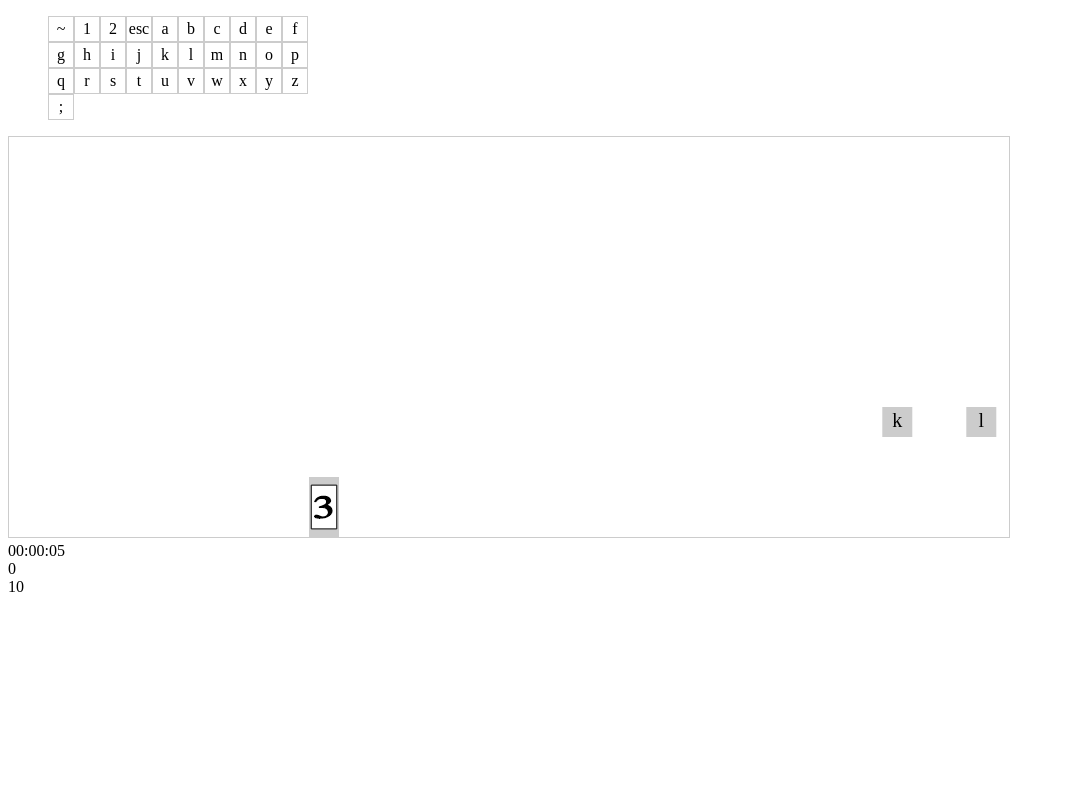
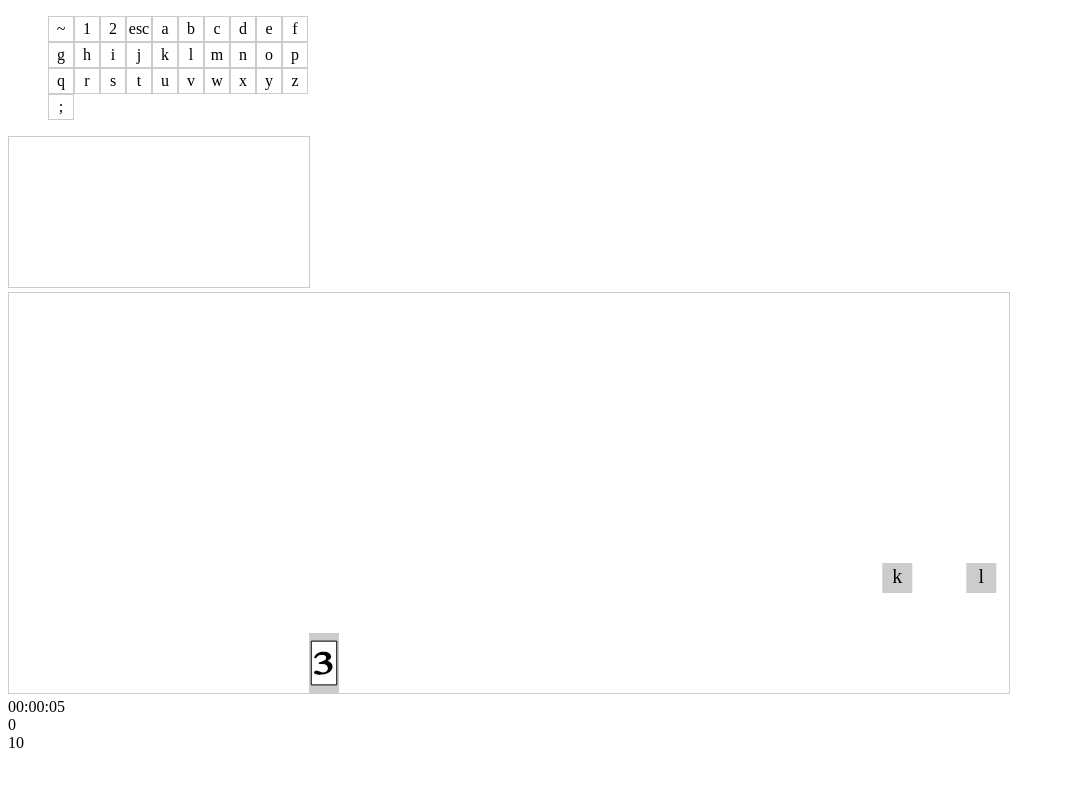
Before and after one commit to esommer/nefario_teaches_typing, a plain HTML site: page index.html in a window 1280 px wide. Shown: the whole page, without its empty margins (0-1065 px from the left). Drawn offline with Linux system fonts and the light colour scheme.

Commit message:
Put canvas into page in HTML, rather than JS

```diff
--- a/index.html
+++ b/index.html
@@ -18,5 +18,6 @@
 		<script src="./assets/js/Timer.js"></script>
 		<script src="./assets/js/Keyboard.js"></script>
 		<script src="./assets/js/main.js"></script>
+    <canvas id="canvas"></canvas>
 	</body>
 </html>
```
